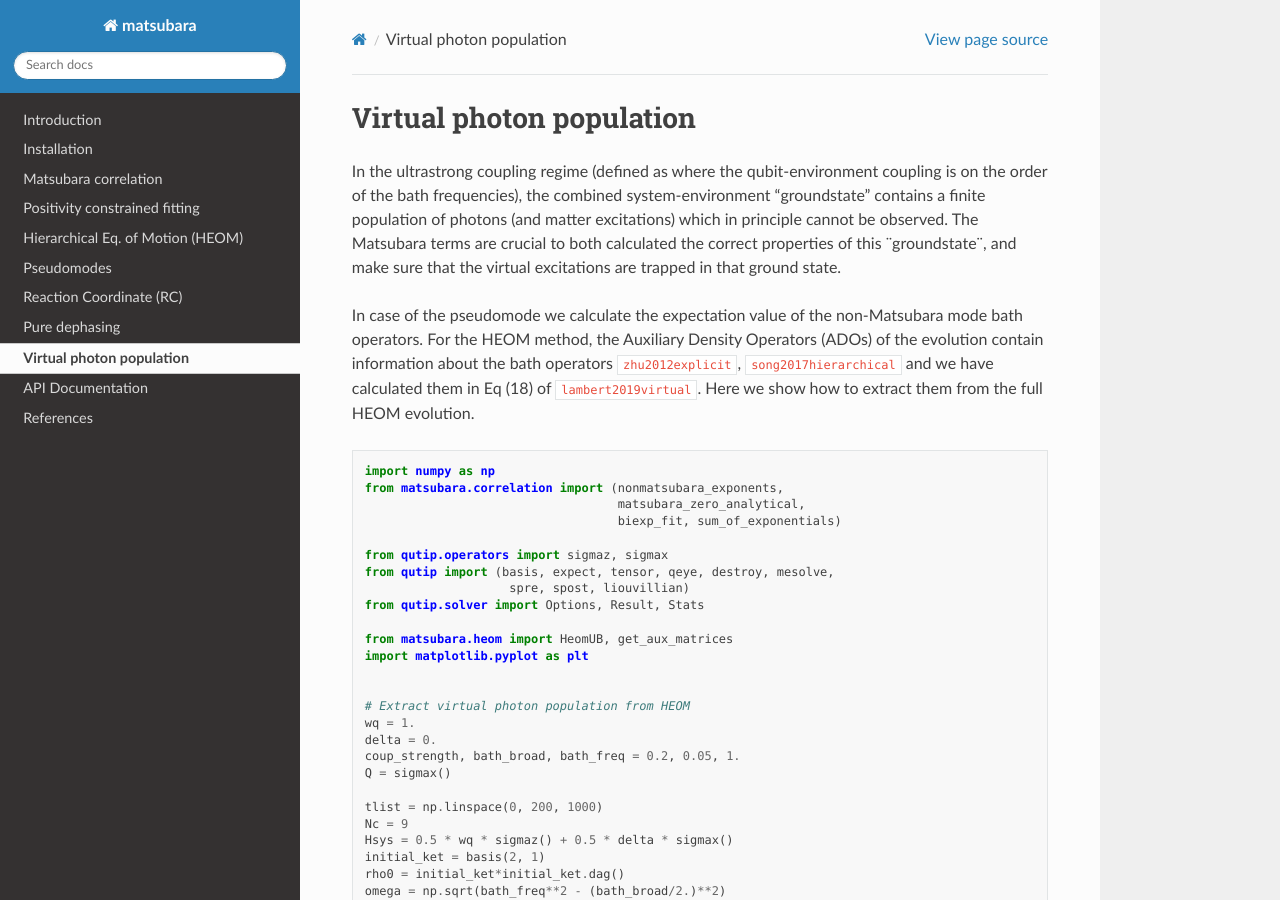
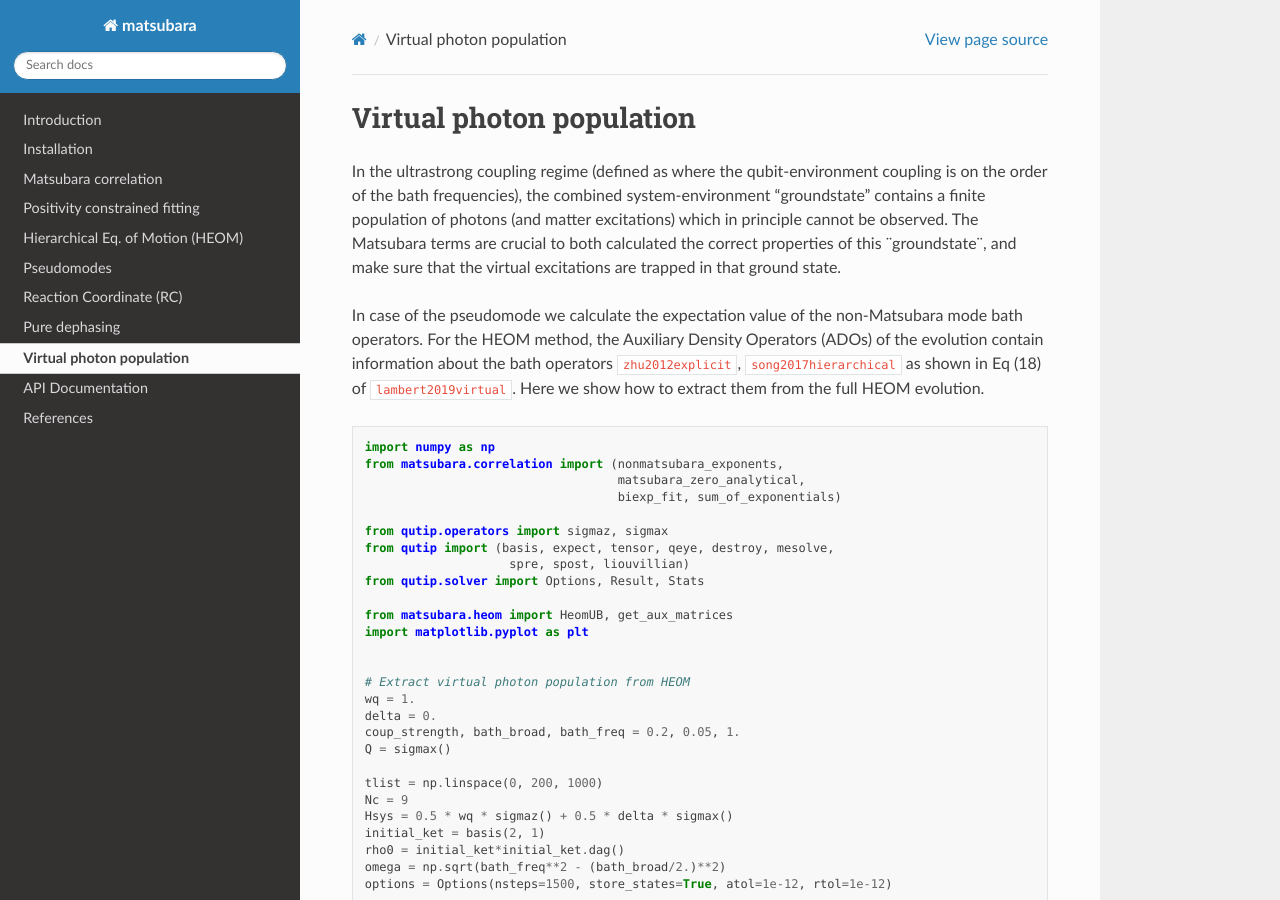
Before and after one commit to pyquantum/matsubara, a Sphinx documentation site: the page built from docs/source/virtualphotons.rst, in a window 1280 px wide and 900 px high. Built offline with Sphinx 7.4.7 and the Read the Docs theme 2.0.0, drawn with Linux system fonts in a browser that asks for light colours; cross-references to code outside the pages are shown as plain code.

Commit message:
even more minor tweaks

```diff
--- a/docs/source/virtualphotons.rst
+++ b/docs/source/virtualphotons.rst
@@ -5,7 +5,7 @@
 
 In the ultrastrong coupling regime (defined as where the qubit-environment coupling is on the order of the bath frequencies), the combined system-environment “groundstate”  contains a finite population of photons (and matter excitations) which in principle cannot be observed.  The Matsubara terms are crucial to both calculated the correct properties of this ¨groundstate¨, and make sure that the virtual excitations are trapped in that ground state.
 
-In case of the pseudomode we calculate the expectation value of the non-Matsubara mode bath operators.  For the HEOM method, the Auxiliary Density Operators (ADOs) of the evolution contain  information about the bath operators :cite:`zhu2012explicit`, :cite:`song2017hierarchical` and we have calculated them in Eq (18) of :cite:`lambert2019virtual`. Here we show how to extract them from the full HEOM evolution.
+In case of the pseudomode we calculate the expectation value of the non-Matsubara mode bath operators.  For the HEOM method, the Auxiliary Density Operators (ADOs) of the evolution contain  information about the bath operators :cite:`zhu2012explicit`, :cite:`song2017hierarchical` as shown in Eq (18) of :cite:`lambert2019virtual`. Here we show how to extract them from the full HEOM evolution.
 
 .. code-block:: python
 
```
